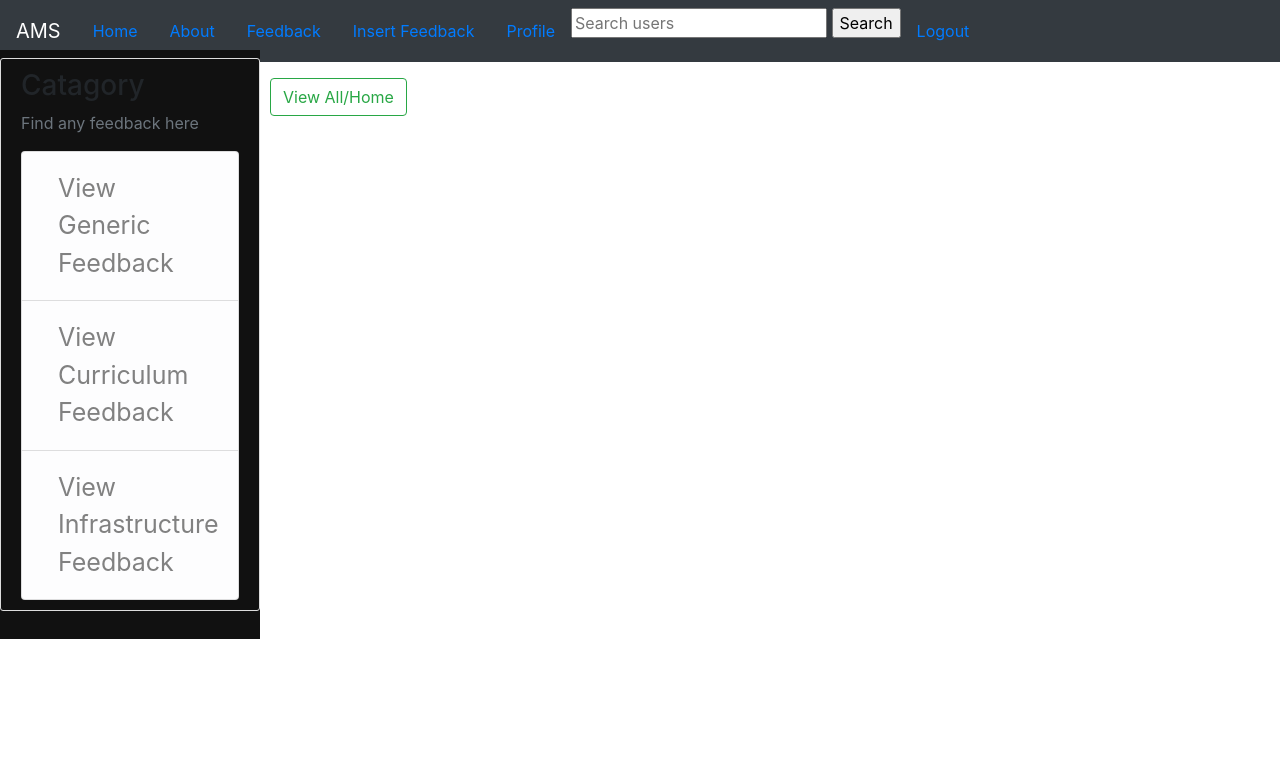
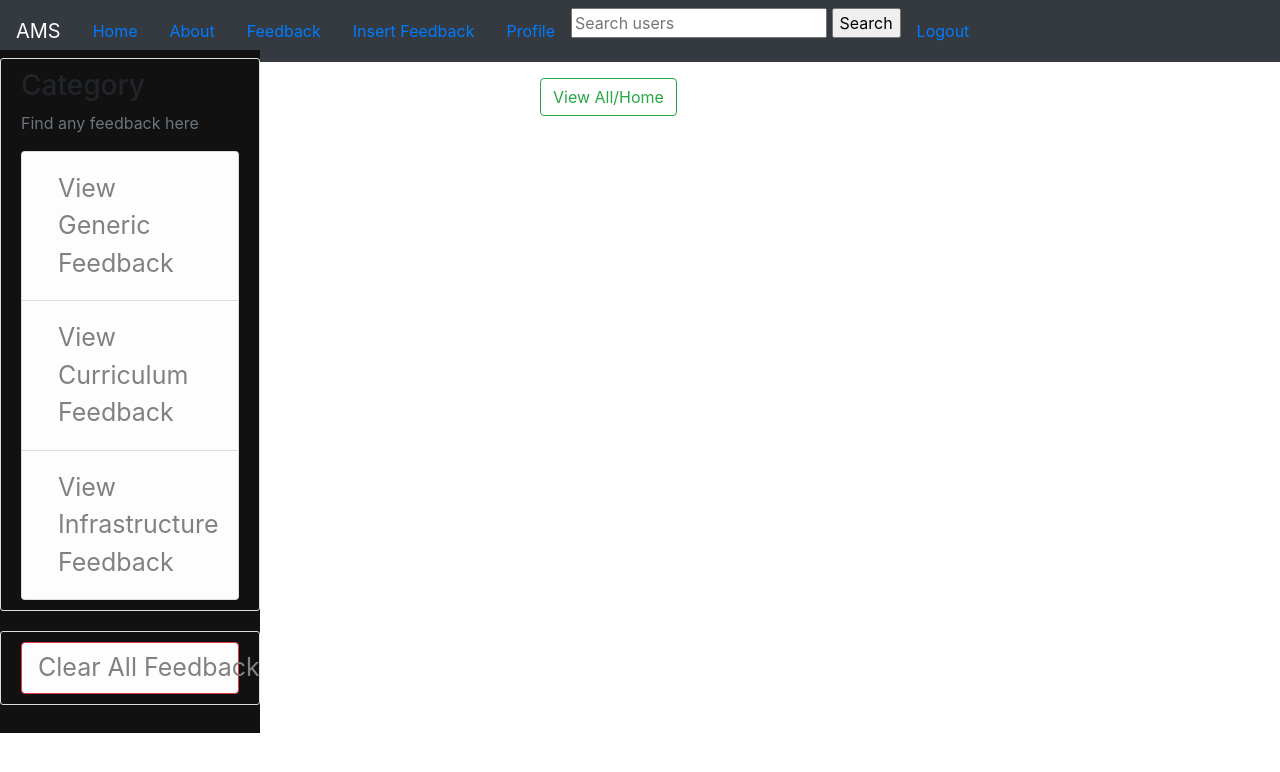
Before and after one commit to Siddharth-Ramawat/SMEC-AMS, a Django app: page /view/ in a window 1280 px wide. Shown: the top 772 px of the page. Run offline with Django 3.2, Linux system fonts and the light colour scheme; the visitor is signed in with stand-in values (Sample User, id 1); data that the repository does not hold is empty; some libraries are stand-ins or nearby versions.

Commit message:
Added access to delete feedback entries by superuser

```diff
--- a/feedback/templates/view_feedback.html
+++ b/feedback/templates/view_feedback.html
@@ -4,7 +4,7 @@
 
 <div class="col-md-6 sidenav">
           <div class="content-section">
-            <h3>Catagory</h3>
+            <h3>Category</h3>
               <p class='text-muted'>Find any feedback here</p>
               <ul class="list-group">
                 <li class="list-group-item list-group-item-light">
@@ -18,24 +18,33 @@
                 </li>
               </ul>
           </div>
+            <div class="content-section">
+                <a href="{% url 'clear_feedback' %}" onclick="return confirm('Are you sure you want to delete?')" class="btn btn-outline-danger list-group-item-light" >Clear All Feedback
+                </a>
+            </div>
         </div>
 <main role="main" class="main">
 {% if feedback %}
 {% for entry in feedback %}
 <article class="media content-section">
-    <div class="media-body">
+    <div class="media-body" >
         <div class="article-metadata">
-            <a class="mr-2" href="#">{{ entry.user }}</a>
+            <a class="mr-2" href="#">{{ entry.user.user.username }}</a>
             <small class="text-muted">{{ entry.date_added|date:"F d, Y" }}</small>
+             <small class=" float-right
+{% if entry.category == 'GEN' %} text-dark
+{% elif entry.category == 'CUR' %} text-success
+{% elif entry.category == 'INF' %} text-warning
+ {% endif %}">CATEGORY : {{entry.category}}</small>
         </div>
             {{ entry.text }}
-            {{ entry.category }}
+
     </div>
 </article>
 {% endfor %}
 </main>
 {% endif %}
-<div>
+<div class="main">
     <a href="{% url 'view_feedback' %}" class="btn btn-outline-success">View All/Home</a>
 </div>
 {% endblock %}
--- a/feedback/urls.py
+++ b/feedback/urls.py
@@ -3,8 +3,8 @@ from django.urls import path
 from .views import *
 
 urlpatterns =[
-    path(r'feedback/', FeedbackView.as_view(),name="feedback_home"),
-    path(r'view/', ViewAllFeedback.as_view(),name="view_feedback"),
-    path(r'view/<str:cat>', ViewAllFeedback.as_view(),name="view_cat_feedback"),
-
+    path(r'feedback/', FeedbackView.as_view(), name="feedback_home"),
+    path(r'view/', ViewAllFeedback.as_view(), name="view_feedback"),
+    path(r'view/<str:cat>', ViewAllFeedback.as_view(), name="view_cat_feedback"),
+    path(r'feedback/delete', ClearFeedbackView.as_view(), name="clear_feedback"),
 ]
--- a/feedback/views/view_feedback.py
+++ b/feedback/views/view_feedback.py
@@ -16,4 +16,14 @@ class ViewAllFeedback(LoginRequiredMixin, View):
             feedback_entries = Feedback.objects.all()
             return render(request, template_name="view_feedback.html", context={'feedback': feedback_entries, 'title': 'View Feedback'})
 
-        return render(request, template_name="dash/stalker.html", context={'title': 'Alert'})
+        return render(request, template_name="dash/stalker.html", context={'title': 'Alert'} )
+
+class ClearFeedbackView(LoginRequiredMixin, View):
+    def get(self,request):
+        Feedback.objects.all().delete()
+        feedback_entries = Feedback.objects.all()
+        return render(request, template_name="view_feedback.html" , context={'title':'View Feedback','feedback' :feedback_entries })
+
+    def post(self,request):
+        delete = Feedback.objects.all()
+        delete.delete()
```
